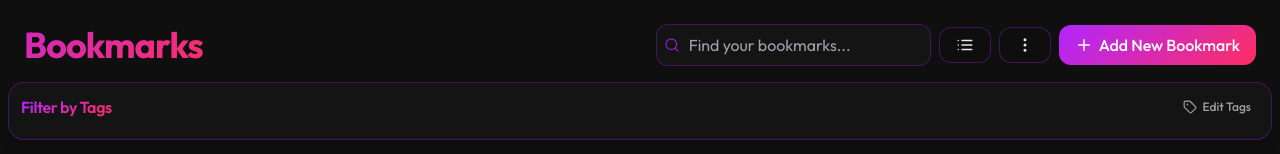
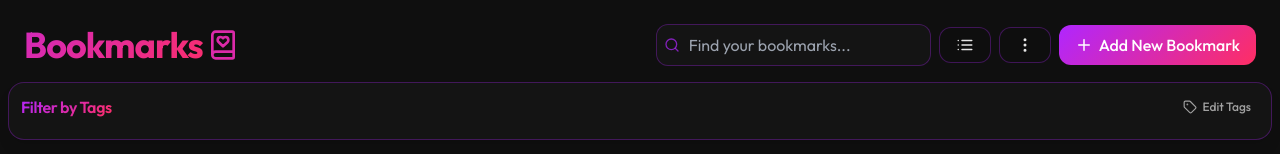
Before and after one commit to YukihiroSakuda/BookmarkHub, a Next.js app: page / in a window 1280 px wide. Shown: the top 154 px of the page. Built offline with nearby package versions, Linux system fonts and the light colour scheme.

Commit message:
feat: BookHeartアイコンの色を調整し、レイアウトの間隔を微調整

```diff
--- a/src/app/layout.tsx
+++ b/src/app/layout.tsx
@@ -14,7 +14,7 @@ const notoSansJP = Noto_Sans_JP({
 });
 
 export const metadata: Metadata = {
-  title: "BookmarkHub - Your Cool Bookmark Manager",
+  title: "Bookmarks",
   description: "Keep your favorite links organized in style",
 };
 
--- a/src/components/BookmarkHeader.tsx
+++ b/src/components/BookmarkHeader.tsx
@@ -1,4 +1,4 @@
-import { Grid, List, Plus, Search, Tag, X, Upload, Download, MoreVertical, Trash2 } from 'lucide-react';
+import { Grid, List, Plus, Search, Tag, X, Upload, Download, MoreVertical, Trash2, BookHeart } from 'lucide-react';
 import { useState, useRef, useEffect } from 'react';
 import { TagManager } from './TagManager';
 import { Tag as TagComponent } from './Tag';
@@ -94,9 +94,12 @@ export function BookmarkHeader({
   return (
     <>
       <div className="flex items-center justify-between gap-3 my-4 px-4">
-        <h1 className="text-4xl font-bold bg-gradient-energy bg-clip-text text-transparent animate-gradient-x tracking-tight">
-          Bookmarks
-        </h1>
+        <div className="flex items-center gap-1">
+          <h1 className="text-4xl font-bold bg-gradient-energy bg-clip-text text-transparent animate-gradient-x tracking-tight">
+            Bookmarks
+          </h1>
+          <BookHeart className="text-[#db2aa9]" size={32} />
+        </div>
         <div className="flex flex-col md:flex-row items-stretch md:items-center gap-2 w-full md:w-auto max-w-4xl">
           <div className="relative flex-1">
             <input
```
Also changed, not shown: src/components/README.md (deleted).
